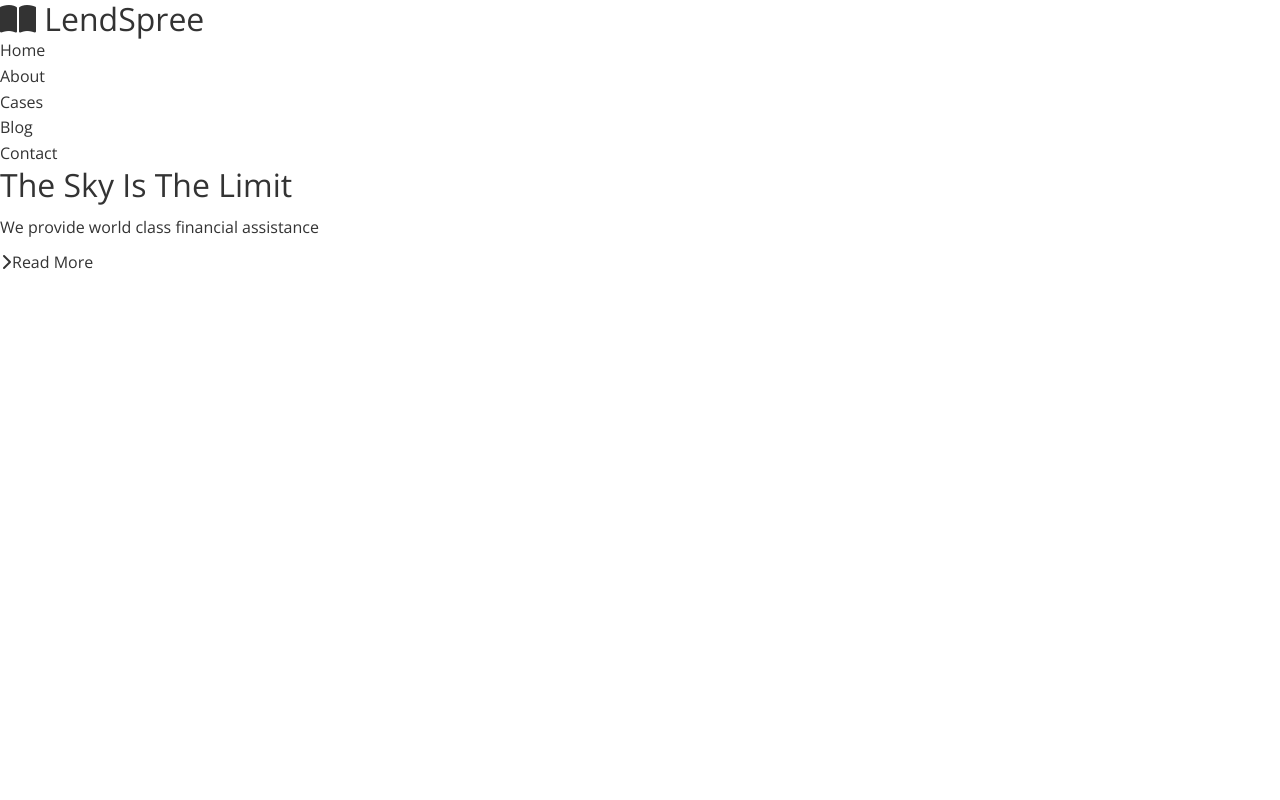
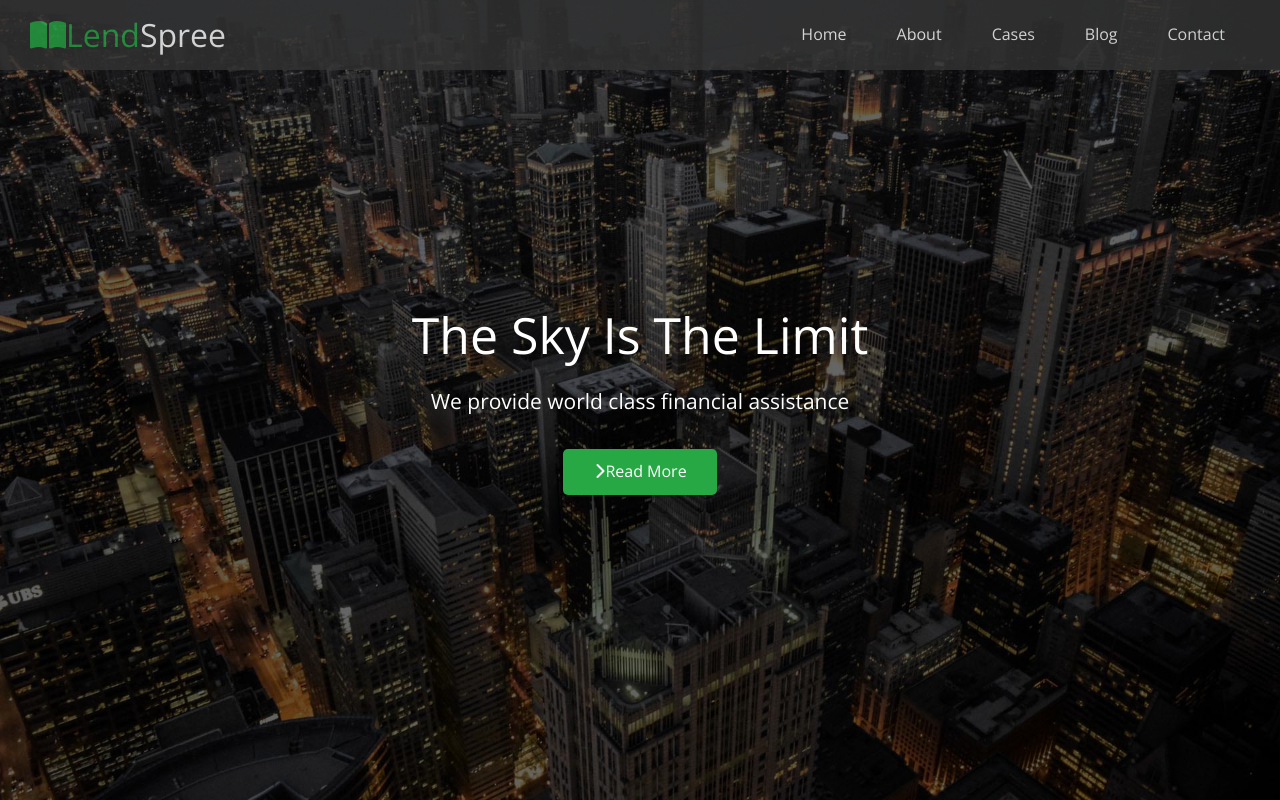
Before and after one commit to Jean809/LendSpree-website, a plain HTML site: page index.html in a window 1280 px wide. Drawn offline with nearby package versions, Linux system fonts and the light colour scheme.

Commit message:
header is finished

```diff
--- a/css/style.css
+++ b/css/style.css
@@ -35,3 +35,81 @@ p {
 img {
   width: 100%;
 }
+
+/* Navbar */
+
+.navbar {
+  display: flex;
+  align-items: center;
+  justify-content: space-between;
+  background-color: #333;
+  color: #fff;
+  opacity: 0.8;
+  width: 100%;
+  height: 70px;
+  position: fixed;
+  top: 0px;
+  padding: 0 30px;
+}
+
+.navbar a {
+  color: #fff;
+  padding: 10px 20px;
+  margin: 0 5px;
+}
+
+.navbar a:hover {
+  border-bottom: #28a745 2px solid;
+}
+
+.navbar ul {
+  display: flex;
+}
+
+.navbar .logo {
+  font-weight: 400;
+}
+
+/* Header */
+.hero {
+  background: url("/image_resources/home/showcase.jpg") no-repeat center
+    center/cover;
+
+  height: 100vh;
+  position: relative;
+  color: #fff;
+}
+
+.hero .content {
+  display: flex;
+  flex-direction: column;
+  align-items: center;
+  justify-content: center;
+  text-align: center;
+  height: 100%;
+  padding: 0 20px;
+}
+
+.hero .content h1 {
+  font-size: 50px;
+}
+
+.hero .content p {
+  font-size: 21px;
+  max-width: 600px;
+  margin: 20px 0 30px;
+}
+
+.hero::before {
+  content: "";
+  position: absolute;
+  top: 0;
+  left: 0;
+  width: 100%;
+  height: 100%;
+  background: rgba(0, 0, 0, 0.6);
+}
+
+.hero * {
+  z-index: 10;
+}
--- a/css/utilities.css
+++ b/css/utilities.css
@@ -0,0 +1,44 @@
+/* Text Colors */
+.text-primary {
+  color: #28a745;
+}
+
+.text-secondary {
+  color: #0284d0;
+}
+
+/* Button */
+
+.btn {
+  cursor: pointer;
+  display: inline-block;
+  padding: 10px 30px;
+  color: #fff;
+  background-color: #28a745;
+  border: none;
+  border-radius: 5px;
+}
+
+.btn:hover {
+  opacity: 0.9;
+}
+
+.btn-primary {
+  background: #28a745;
+  color: #fff;
+}
+
+.btn-seconday {
+  background: #0284d0;
+  color: #fff;
+}
+
+.btn-dark {
+  background: #333;
+  color: #fff;
+}
+
+.btn-light {
+  background: #f4f4f4;
+  color: #333;
+}
--- a/index.html
+++ b/index.html
@@ -19,7 +19,8 @@
     <header class="hero">
       <div id="navbar" class="navbar">
         <h1 class="logo">
-          <i class="fas fa-book-open"></i> <span>Lend</span>Spree
+          <span class="text-primary"><i class="fas fa-book-open"></i>Lend</span
+          >Spree
         </h1>
 
         <nav>
```
